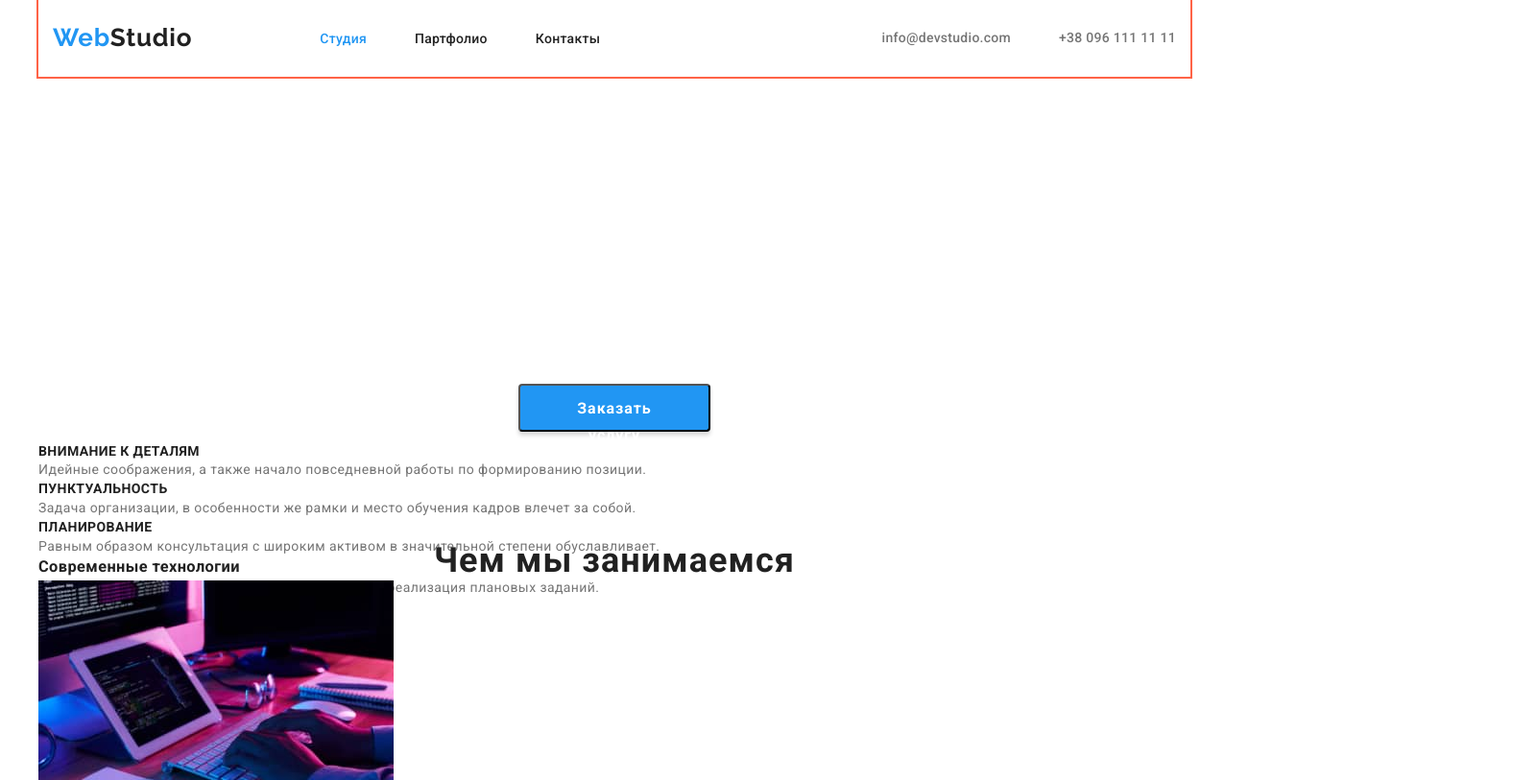
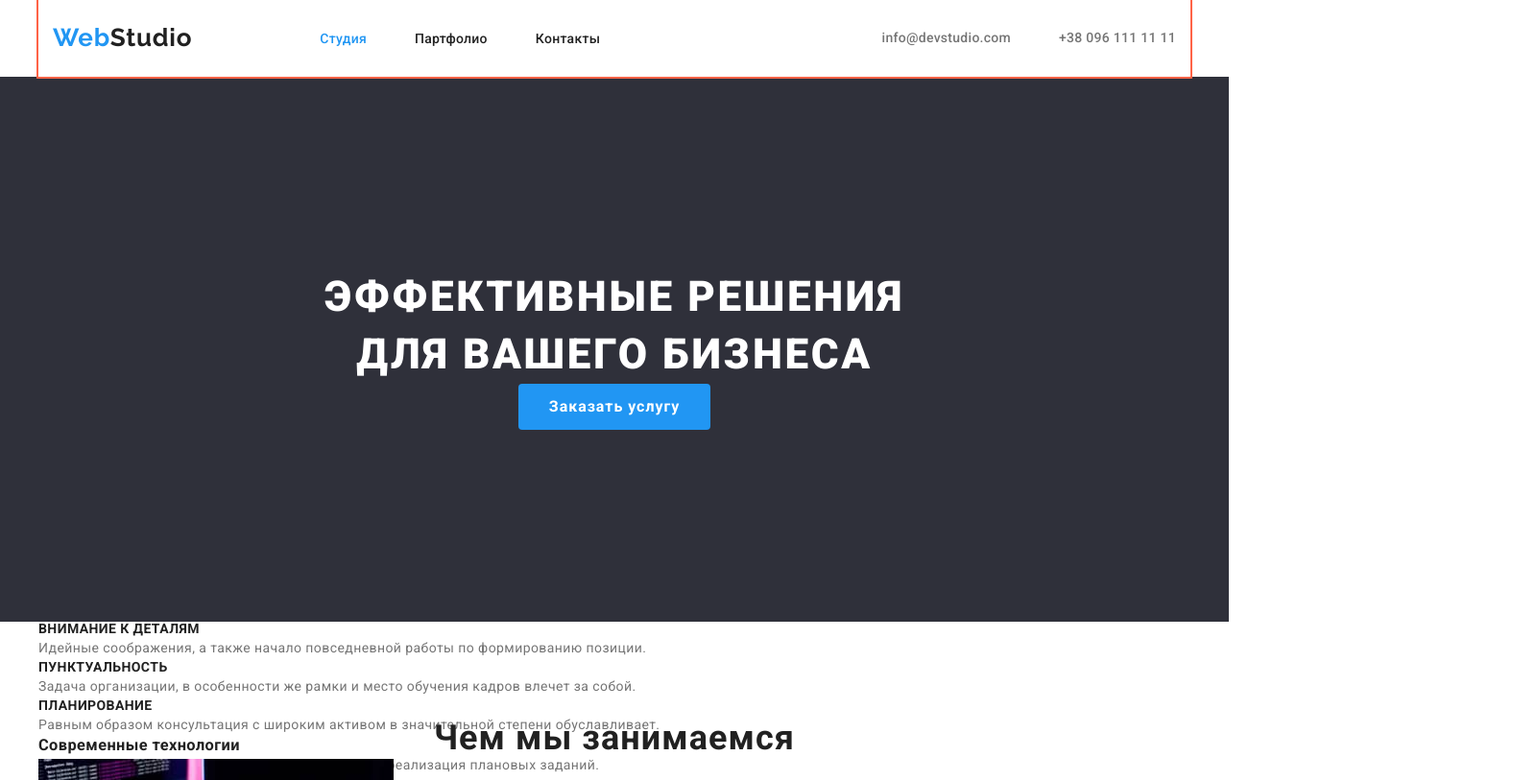
Before and after one commit to Nikolay4749/goit-markup-hw-03., a plain HTML site: page index.html in a window 1280 px wide. Shown: the top 813 px of the page at 96% size, 1600 px wide, since content can reach past the window. Drawn offline with nearby package versions, Linux system fonts and the light colour scheme.

Commit message:
оформляет героя и кнопку

```diff
--- a/css/styles.css
+++ b/css/styles.css
@@ -144,22 +144,13 @@ a {
 /* ======= Hero style start here ======= */
 
 .main-hero {
+  padding-top: 200px;
+  padding-bottom: 200px;
   text-align: center;
-  marginl-eft: auto;
-  margin-right: auto;
+  background-color: #2f303a;
 }
 
 .hero-title {
-  padding-top: 200px;
-
-  marginl-eft: auto;
-  margin-right: auto;
-
-  width: 1600px;
-  /* height: 600px; */
-  /* left: 0px;
-  top: 80px; */
-
   font-weight: 900;
   font-size: 44px;
   line-height: 1.36;
@@ -167,34 +158,31 @@ a {
   letter-spacing: 0.06em;
   text-transform: uppercase;
 
-  bacnkgroud-color: #2f303a;
+  background-color: #2f303a;
   color: #ffffff;
 }
 .button {
   cursor: pointer;
   text-align: center;
-  font-family: inherit;
 }
 
 .button {
   display: inline-block;
   margin-left: auto;
   margin-right: auto;
-  width: 200px;
-  height: 50px;
+  min-width: 200px;
+  border: transparent;
   border-radius: 4px;
   padding: 10px 32px;
 
   background-color: var(--accent-color);
-  box-shadow: 0px 4px 4px rgba(0, 0, 0, 0.15);
   color: #ffffff;
 
   font-family: 'Roboto', sans-serif;
+  font-family: inherit;
   font-weight: 700;
   font-size: 16px;
   line-height: 1.8;
-  align-items: center;
-  text-align: center;
   letter-spacing: 0.06em;
 }
 
```
